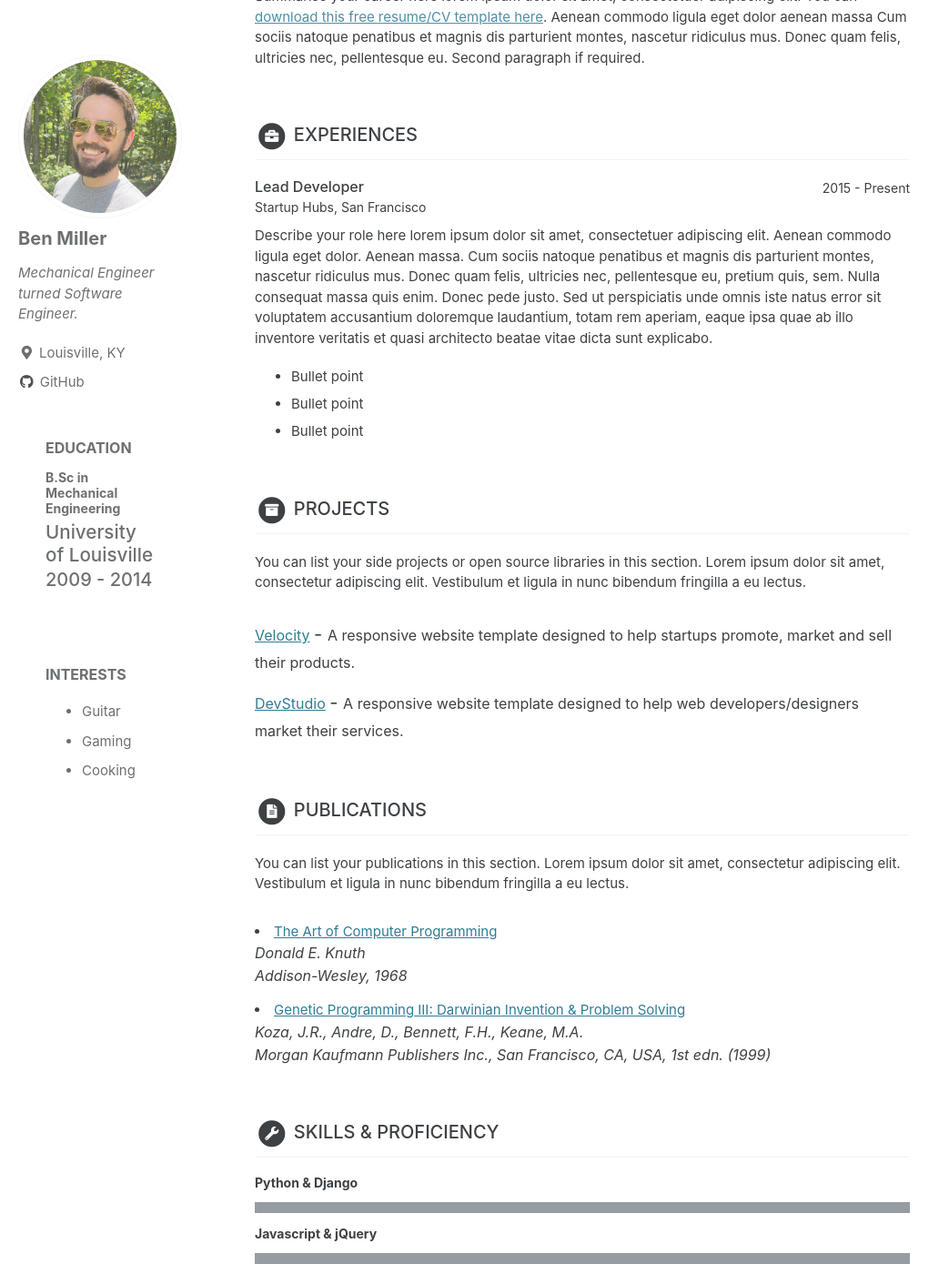
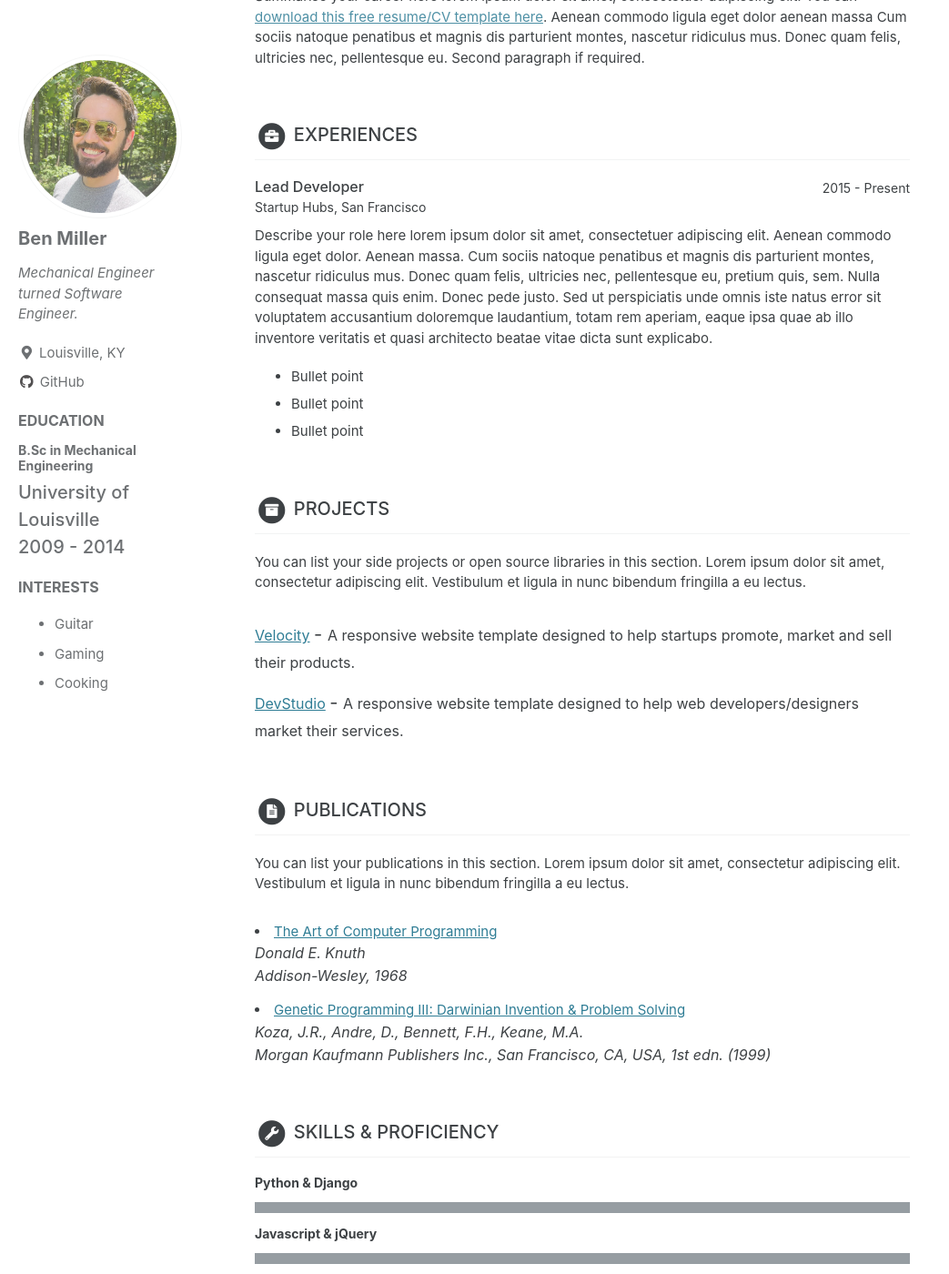
Before and after one commit to Ben-M-90/Ben-M-90.github.io, a Jekyll site: the page built from _pages/home.md, in a window 1280 px wide and 1400 px high, scrolled down 470 px. Shown: the whole window at 91% size, without its empty margins (0-1043 px from the left). Built offline with Jekyll 4.4.1, drawn with Linux system fonts in a browser that asks for light colours; cached includes are drawn as plain includes.

Commit message:
Remove padding in sidebar, change education contents to use span instead of h

```diff
--- a/_includes/education.html
+++ b/_includes/education.html
@@ -10,7 +10,7 @@
     {% for graduation in education %}
     <div class="item">
       <h4 class="degree">{{ graduation.degree }}</h4>
-      <h5 class="meta">{{ graduation.university }}</h5>
+      <span class="meta">{{ graduation.university }}</span>
       <div class="time">{{ graduation.time }}</div>
     </div><!--//item-->
     {% endfor %}
--- a/_sass/minimal-mistakes/_sidebar.scss
+++ b/_sass/minimal-mistakes/_sidebar.scss
@@ -71,7 +71,7 @@
     }
 
     .container-block {
-        padding: 30px;
+        /* padding: 30px; */
     }
 
     .container-block-title {
```
